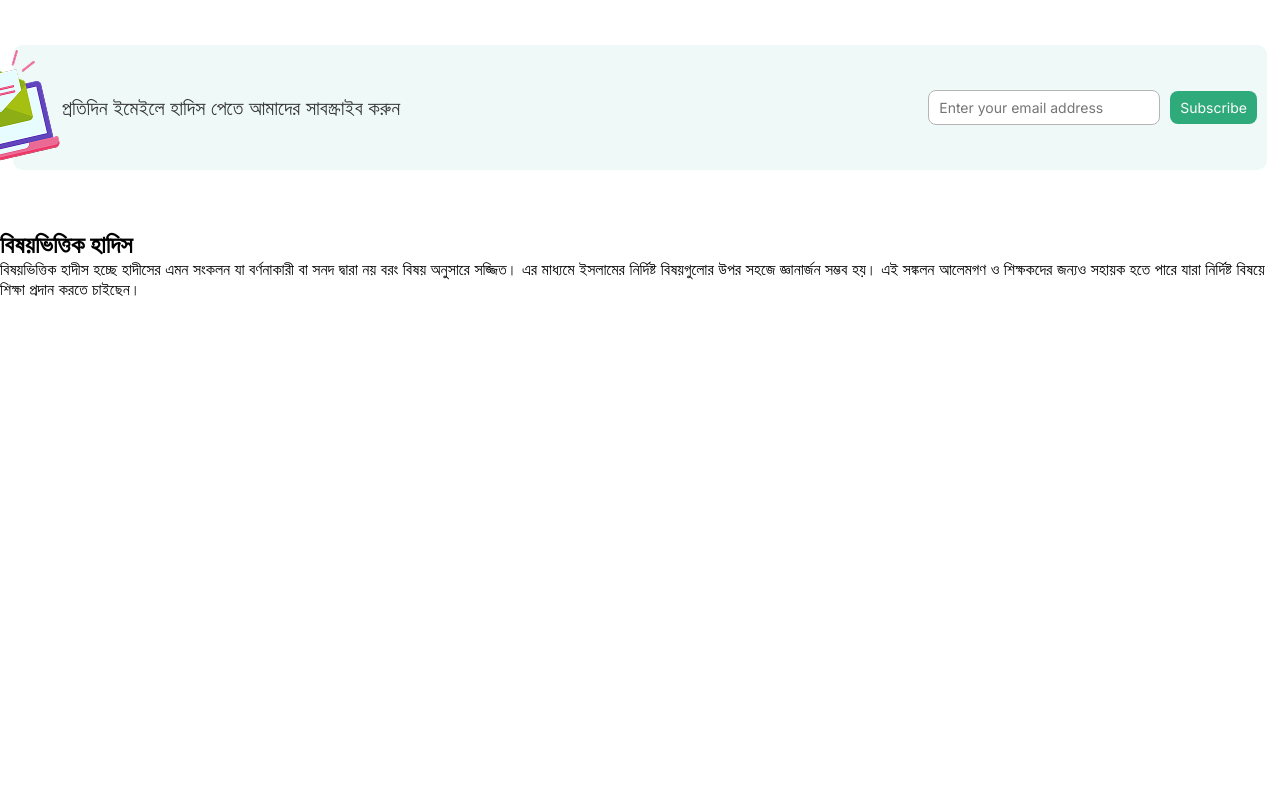
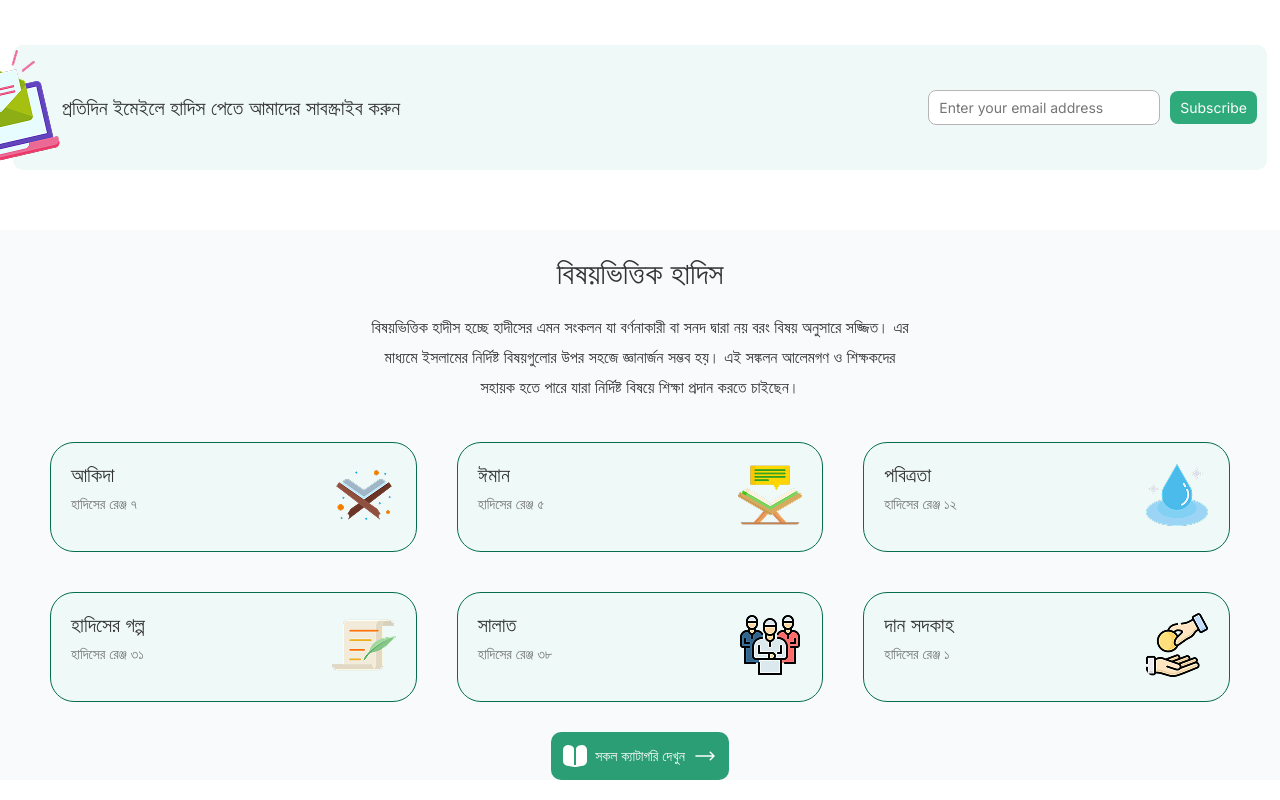
Before and after one commit to tanjilaWD/ihadis-redesign, a React app: page / in a window 1280 px wide. Shown: the part 1900-2700 px from the top of the page. Before the commit the page ends 2199 px from the top, so only its background shows below. Built offline with nearby package versions, Linux system fonts and the light colour scheme; the HTML template or start-up script is replaced by a standard one.

Commit message:
Subject wise css code added

```diff
--- a/src/Components/UI/Subjectwise.jsx
+++ b/src/Components/UI/Subjectwise.jsx
@@ -6,13 +6,72 @@ const Subjectwise = () => {
         <div className="wise_container">
             <div className="wiseContent">
                 <h2>বিষয়ভিত্তিক হাদিস</h2>
-                <p>বিষয়ভিত্তিক হাদীস হচ্ছে হাদীসের এমন সংকলন যা বর্ণনাকারী বা সনদ দ্বারা নয় বরং বিষয় অনুসারে সজ্জিত। এর মাধ্যমে ইসলামের নির্দিষ্ট বিষয়গুলোর উপর সহজে জ্ঞানার্জন সম্ভব হয়। এই সঙ্কলন আলেমগণ ও শিক্ষকদের জন্যও সহায়ক হতে পারে যারা নির্দিষ্ট বিষয়ে শিক্ষা প্রদান করতে চাইছেন।</p>
+                <p>বিষয়ভিত্তিক হাদীস হচ্ছে হাদীসের এমন সংকলন যা বর্ণনাকারী বা সনদ দ্বারা নয় বরং বিষয় অনুসারে সজ্জিত। এর <br /> মাধ্যমে ইসলামের নির্দিষ্ট বিষয়গুলোর উপর সহজে জ্ঞানার্জন সম্ভব হয়। এই সঙ্কলন আলেমগণ ও শিক্ষকদের  <br /> সহায়ক হতে পারে যারা নির্দিষ্ট বিষয়ে শিক্ষা প্রদান করতে চাইছেন।</p>
 
             </div>
             <div className="wiseImage">
+                <div className="wiseBox">
+                <div className="wiseText">
+                    <h4>আকিদা</h4>
+                    <p>হাদিসের রেঞ্জ ৭</p>
+                </div>
+                <div className="wiseImg">
+                    <img src="../../public/image/wise/img.png" alt="Image" />
+                </div>
+                </div>
+                <div className="wiseBox">
+                <div className="wiseText">
+                    <h4>ঈমান</h4>
+                    <p>হাদিসের রেঞ্জ ৫</p>
+                </div>
+                <div className="wiseImg">
+                    <img src="../../public/image/wise/img1.png" alt="Image" />
+                </div>
+                </div>
+                <div className="wiseBox">
+                <div className="wiseText">
+                    <h4>পবিত্রতা</h4>
+                    <p>হাদিসের রেঞ্জ ১২</p>
+                </div>
+                <div className="wiseImg">
+                    <img src="../../public/image/wise/img2.png" alt="Image" />
+                </div>
+                </div>
+                <div className="wiseBox">
+                <div className="wiseText">
+                    <h4>হাদিসের গল্প</h4>
+                    <p>হাদিসের রেঞ্জ ৩১</p>
+                </div>
+                <div className="wiseImg">
+                    <img src="../../public/image/wise/img3.png" alt="Image" />
+                </div>
+                </div>
+                <div className="wiseBox">
+                <div className="wiseText">
+                    <h4>সালাত</h4>
+                    <p>হাদিসের রেঞ্জ ৩৮</p>
+                </div>
+                <div className="wiseImg">
+                    <img src="../../public/image/wise/img4.png" alt="Image" />
+                </div>
+                </div>
+                <div className="wiseBox">
+                <div className="wiseText">
+                    <h4>দান সদকাহ</h4>
+                    <p>হাদিসের রেঞ্জ ১</p>
+                </div>
+                <div className="wiseImg">
+                    <img src="../../public/image/wise/img5.png" alt="Image" />
+                </div>
+                </div>
+                </div>
 
+                <button className="wise_btn">
+                <img src="../../public/image/wise/Vector.png" alt="Book Image" />
+                <h4>সকল ক্যাটাগরি দেখুন</h4>
+                <img src="../../public/image/wise/Frame.png" alt="Book Image" />
 
-            </div>
+            </button>
         </div>
 
        </section>
--- a/src/index.css
+++ b/src/index.css
@@ -459,3 +459,75 @@ color:rgb(179, 177, 177);
 .sub_container .sub_right .sub_btn:hover{
     background: #066F4A;
 }
+/* ----------------------------
+        SubjectWise-section
+------------------------------*/
+.subjectwise{
+background: #F9FAFB;
+}
+.wise_container .wiseContent{
+    text-align: center;
+    padding: 25px 35px 20px 35px;
+}
+.wise_container .wiseContent h2{
+    color:#333333 ;
+    font-size:30px ;
+    font-weight:400 ;
+    padding-bottom: 20px;
+}
+.wise_container .wiseContent p{
+    color:#333333 ;
+    font-size:16px ;
+    font-weight:400 ;
+    padding-bottom: 20px;
+    line-height: 30px;
+}
+.wise_container .wiseImage{
+    display: grid;
+    grid-template-columns: 1fr 1fr 1fr;
+    margin: 0 auto;
+    padding-left: 50px;
+    padding-right: 50px;
+    gap:40px;
+}
+.wise_container .wiseBox{
+    display: flex;
+    justify-content: space-between;
+    background-color:#EEF9F8 ;
+    padding: 20px;
+    border-radius: 24px;
+    border: 1px solid #066F4A;
+}
+.wise_container .wiseBox h4{
+    font-size:20px ;
+    color: #333333;
+    font-weight: 400;
+}
+.wise_container .wiseBox p{
+    font-size:14px ;
+    color: #737373;
+    font-weight: 400;
+    padding-top: 8px;
+}
+.wise_container .wise_btn{
+    display: flex;
+   align-items: center;
+   justify-content: center;
+   margin: 0 auto;
+   margin-top: 30px;
+   margin-bottom: 20px;
+   border: none;
+   background-color: #2B9E76;
+   border-radius: 10px;
+   padding: 12px;
+   gap: 8px;
+   cursor: pointer;
+}
+.wise_container .wise_btn h4{
+    color:#fff;
+    font-size: 14px;
+    font-weight: 400;
+}
+.wise_container .wise_btn:hover{
+    background:#066F4A;
+}
```
Also changed, not shown: public/Image/wise/Frame.png (added), public/Image/wise/Vector.png (added).
